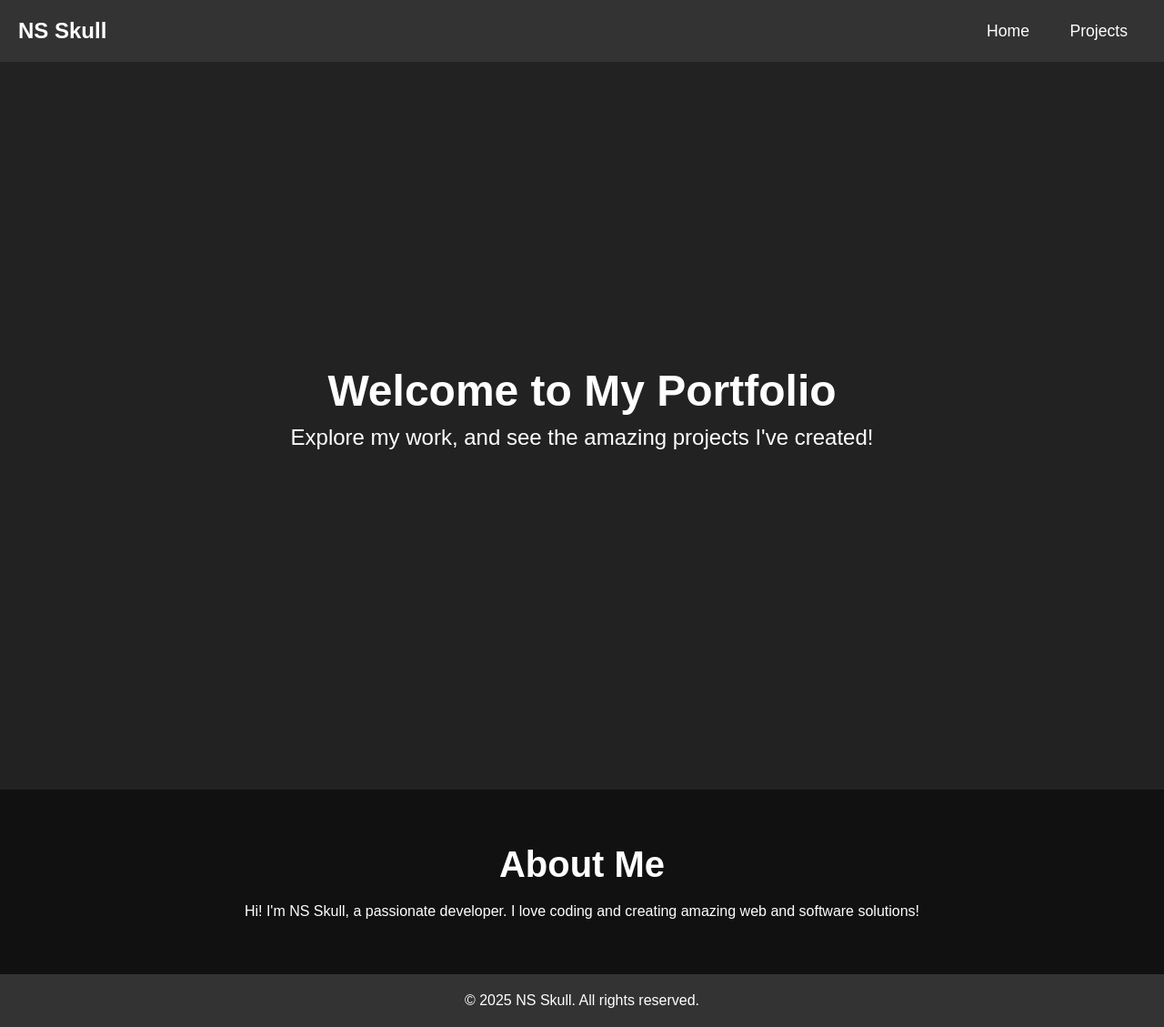
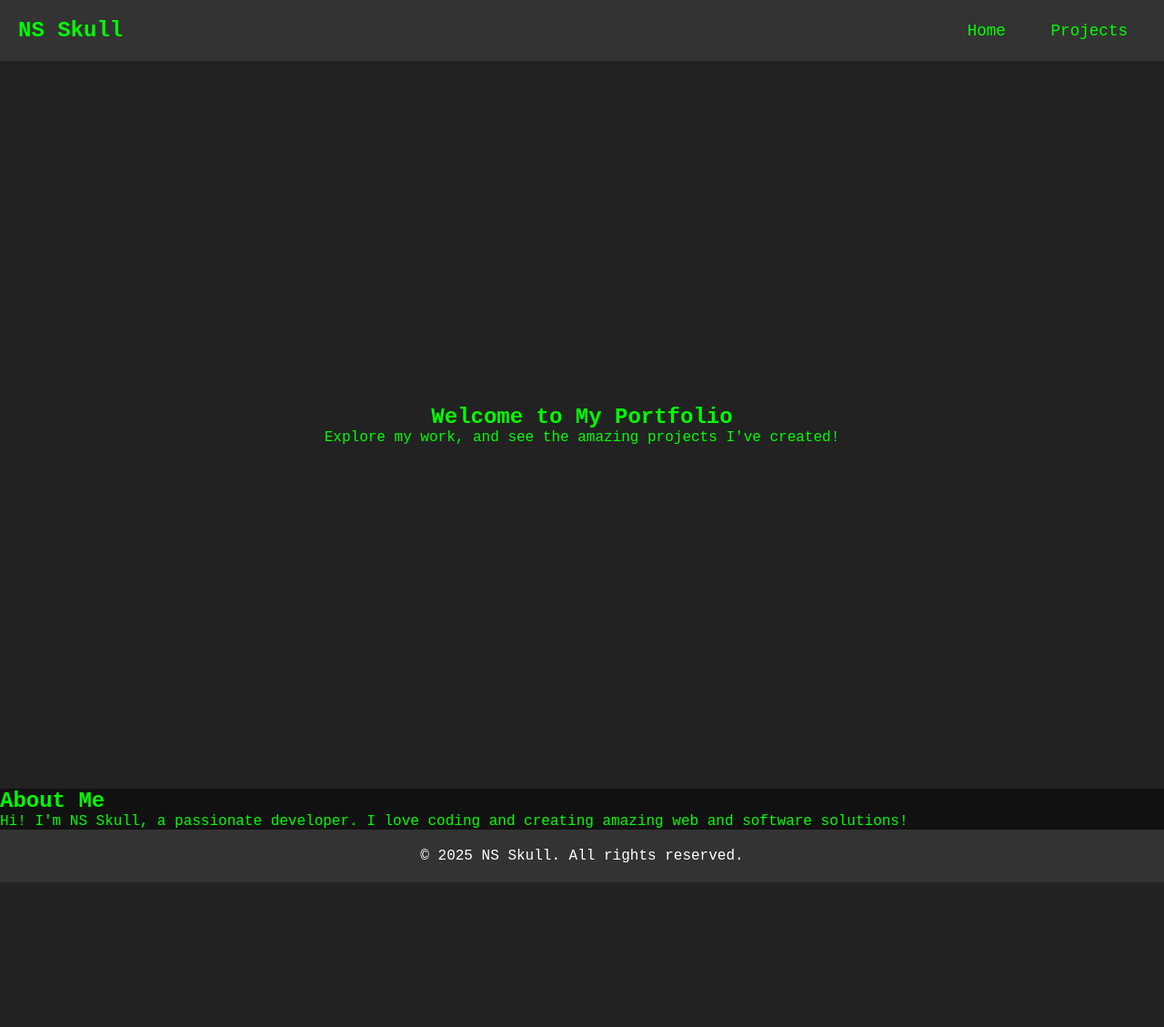
Before and after one commit to NSSkull/webhooks, a PHP site: page / in a window 1280 px wide. Shown: the whole page at 91% size. After the commit the page ends 970 px from the top, so only its background shows below. Run offline with PHP 8.4, Linux system fonts and the light colour scheme.

Commit message:
Update styles.css

```diff
--- a/styles.css
+++ b/styles.css
@@ -2,12 +2,12 @@
     margin: 0;
     padding: 0;
     box-sizing: border-box;
-    font-family: 'Arial', sans-serif;
+    font-family: 'Courier New', monospace; /* Hacker-style font */
 }
 
 body {
     background: #111;
-    color: #fff;
+    color: #00ff00; /* Neon green text */
     overflow-x: hidden;
 }
 
@@ -40,14 +40,9 @@ nav ul li {
 }
 
 nav ul li a {
-    color: #fff;
+    color: #00ff00;
     text-decoration: none;
     font-size: 1.1rem;
-}
-
-section {
-    padding: 60px 20px;
-    text-align: center;
 }
 
 #hero {
@@ -57,52 +52,55 @@ section {
     flex-direction: column;
     justify-content: center;
     align-items: center;
-    color: #fff;
+    text-align: center;
 }
 
-#hero h1 {
-    font-size: 3rem;
-    margin-bottom: 10px;
+.code-container {
+    position: absolute;
+    top: 0;
+    width: 100%;
+    height: 100%;
+    overflow: hidden;
+    font-size: 1.2rem;
+    line-height: 1.8;
 }
 
-#hero p {
-    font-size: 1.5rem;
-    margin-bottom: 40px;
+.code-line {
+    opacity: 0;
+    animation: typeEffect 2s ease-out infinite;
 }
 
-h2 {
-    font-size: 2.5rem;
-    margin-bottom: 20px;
+@keyframes typeEffect {
+    0% {
+        transform: translateY(-100%);
+        opacity: 0;
+    }
+    50% {
+        opacity: 1;
+    }
+    100% {
+        transform: translateY(100%);
+        opacity: 0;
+    }
 }
 
-.projects-container {
-    display: flex;
-    justify-content: center;
-    gap: 30px;
-    flex-wrap: wrap;
+#login-container {
+    display: none;
+    flex-direction: column;
+    align-items: center;
+    padding: 20px;
+    background: rgba(0, 0, 0, 0.7);
+    border-radius: 10px;
 }
 
-.project {
-    background: #444;
-    padding: 30px;
-    width: 250px;
-    border-radius: 10px;
-    transition: transform 0.3s ease, box-shadow 0.3s ease;
-}
-
-.project:hover {
-    transform: scale(1.1);
-    box-shadow: 0px 4px 15px rgba(0, 123, 255, 0.5);
-}
-
-input, textarea {
-    width: 100%;
+input {
     padding: 10px;
     margin: 10px 0;
+    width: 250px;
     border-radius: 5px;
     border: 1px solid #555;
     background: #333;
-    color: #fff;
+    color: #00ff00;
 }
 
 button {
```
Also changed, not shown: other parts of styles.css (+7 -38 lines).
